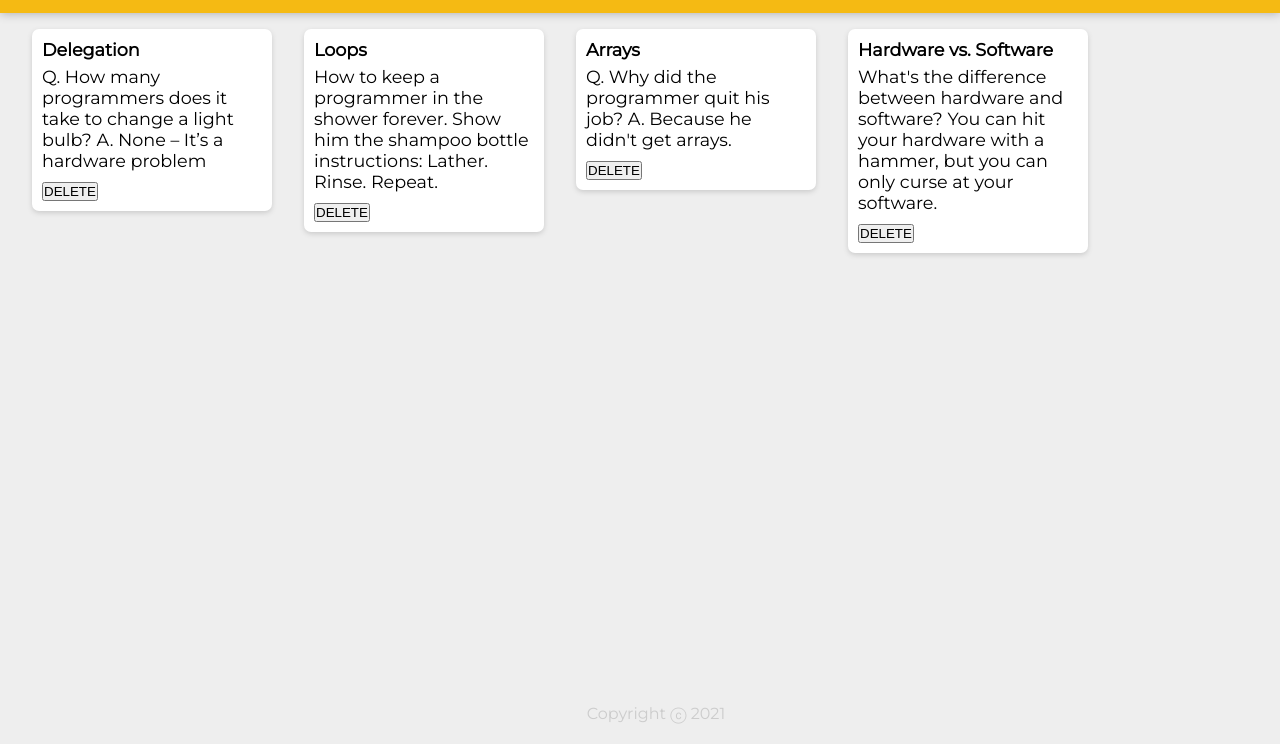
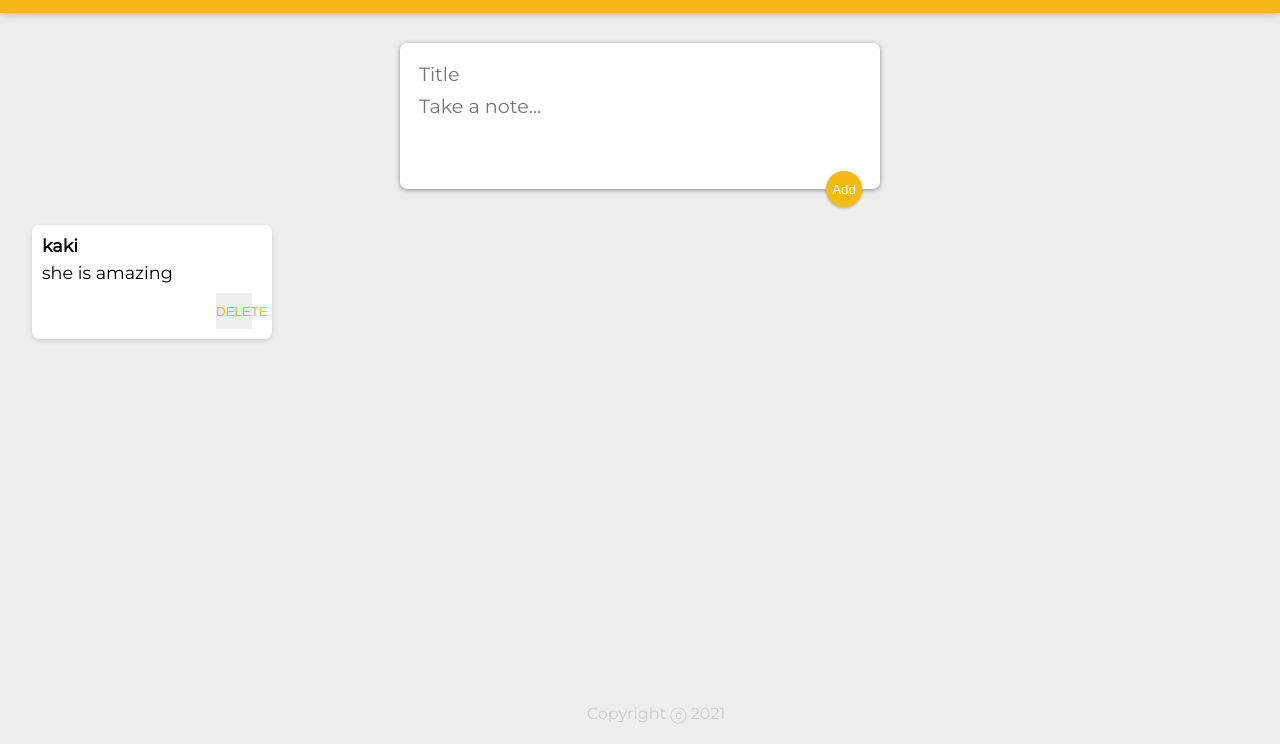
Before and after one commit to marysdad/keeper_app, a React app: page / in a window 1280 px wide. Shown: the part 56-800 px from the top of the page. Built offline with nearby package versions, Linux system fonts and the light colour scheme; a web font is replaced by a local one.

Commit message:
just coded the ui and styled it without any functionality

```diff
--- a/public/styles.css
+++ b/public/styles.css
@@ -54,3 +54,49 @@ footer p {
   white-space: pre-wrap;
   word-wrap: break-word;
 }
+
+.note button {
+  position: relative;
+  float: right;
+  margin-right: 10px;
+  color: #f5ba13;
+  border: none;
+  width: 36px;
+  height: 36px;
+  cursor: pointer;
+  outline: none;
+}
+
+form {
+  position: relative;
+  width: 480px;
+  margin: 30px auto 20px auto;
+  background: #fff;
+  padding: 15px;
+  border-radius: 7px;
+  box-shadow: 0 1px 5px rgb(138, 137, 137);
+}
+form input,
+form textarea {
+  width: 100%;
+  border: none;
+  padding: 4px;
+  outline: none;
+  font-size: 1.2em;
+  font-family: inherit;
+  resize: none;
+}
+form button {
+  position: absolute;
+  right: 18px;
+  bottom: -18px;
+  background: #f5ba13;
+  color: #fff;
+  border: none;
+  border-radius: 50%;
+  width: 36px;
+  height: 36px;
+  box-shadow: 0 1px 3px rgba(0, 0, 0, 0.3);
+  cursor: pointer;
+  outline: none;
+}
--- a/src/components/App.js
+++ b/src/components/App.js
@@ -1,24 +1,33 @@
-import React from "react";
+import React, {useState} from "react";
 import Header from "./Header";
 import Footer from "./Footer";
 import Note from "./Note";
-import notes from "../notes";
 import CreateArea from "./CreateArea";
 
 
 
 
 function App() {
+
+  const [notes, setNotes] = useState([]); // this state holds old and new notes for rendering.
+
+  function addNote(inputNote){
+    setNotes(prevNotes =>{
+      return[...prevNotes,inputNote];//this feeds the new note into the previous notes array
+    });
+  }
+
   return (
     <div>
       <Header />
-      {notes.map(noteItem => ( //this is an anonymous arrow function call inside .map
-         <Note
-          key={noteItem.key}
-          title={noteItem.title}
-          content={noteItem.content}
-        />
-      ))}
+      <CreateArea
+        onAdd={addNote}
+      />
+      <Note
+        key={1}
+        title="kaki"
+        content="she is amazing"
+      />
       <Footer />
     </div>
   );
--- a/src/components/CreateArea.jsx
+++ b/src/components/CreateArea.jsx
@@ -0,0 +1,28 @@
+import React, {useState} from "react";
+
+function CreateArea(props) {
+
+  const [inputNote, setInputNote] = useState("");//this state holds old and new note
+
+  function handleChange(event){
+    const newNote = event.target.value;
+    setInputNote(newNote);
+  }
+
+  return (
+    <div>
+      <form>
+        <input
+        placeholder="Title"
+        onChange={handleChange}
+        name="title"
+        value={inputNote}
+         />
+        <textarea name="content" placeholder="Take a note..." rows="3" />
+        <button>Add</button>
+      </form>
+    </div>
+  );
+}
+
+export default CreateArea;
```
